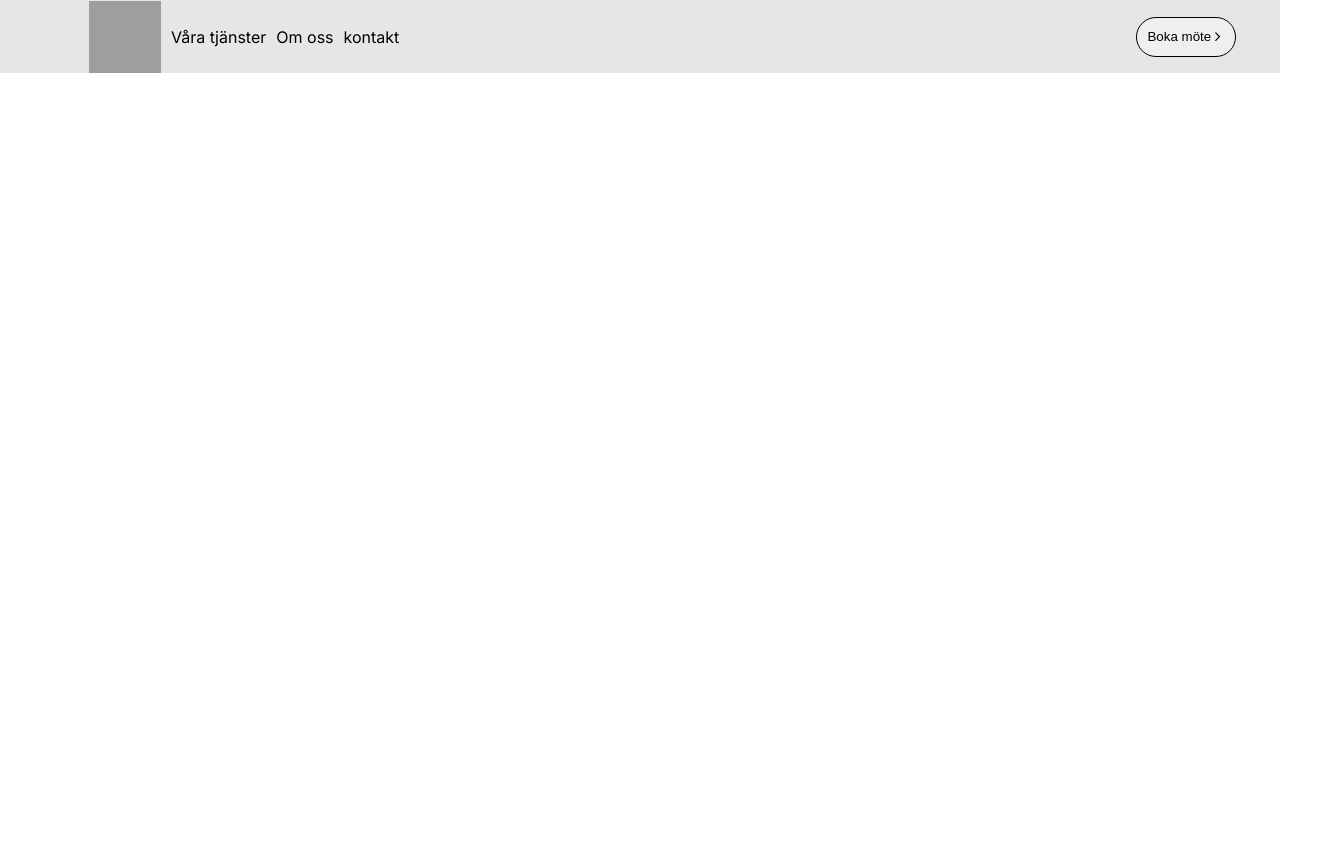
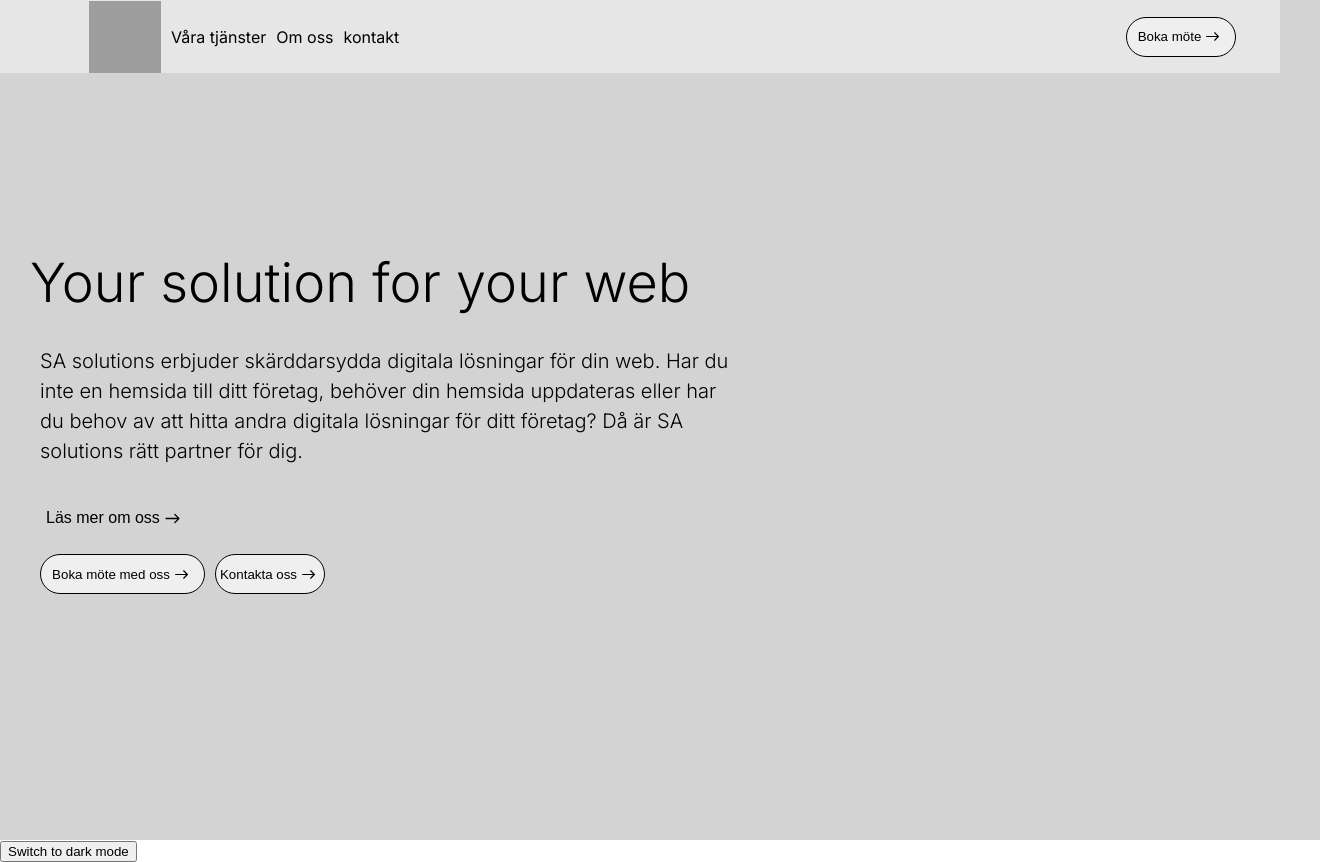
Before and after one commit to AdamNyberg95/webworks, a Next.js app: page / in a window 1280 px wide. Shown: the whole page, 1320 px wide, since content can reach past the window. Before the commit the page ends 800 px from the top, so only its background shows below. Built offline with nearby package versions, Linux system fonts and the light colour scheme; grey boxes are pictures that could not be loaded.

Commit message:
hero base-styling

```diff
--- a/app/components/Header/Header.styled.tsx
+++ b/app/components/Header/Header.styled.tsx
@@ -9,6 +9,7 @@ export const Container = styled.header`
   display: flex;
 flex-direction: row;
 justify-content: center;
+top: 0;
 `;
 
 export const StyledNavList = styled.ul`
@@ -18,6 +19,7 @@ justify-content: space-between;
 width: 90vw;
 align-items: center;
 max-width: 1400px;
+
 `;
 
 export const LoggoNavWrapper = styled.div`
@@ -43,8 +45,8 @@ export const BtnWrapper = styled.div`
 
 `;
 
-export const BtnBooking = styled.button`
-width: 100px;
+export const BtnPrimary = styled.button`
+width: 110px;
 height: 40px;
 border-radius: 20px;
 padding: 5px 5px;
--- a/app/components/Header/Header.tsx
+++ b/app/components/Header/Header.tsx
@@ -1,10 +1,11 @@
 'use client';
 
 import React from 'react';
-import { BtnBooking, BtnTypography, Container, Logga, LoggoNavWrapper, StyledNavLinkItem, StyledNavList} from './Header.styled';
+import {  BtnPrimary, BtnTypography, Container, Logga, LoggoNavWrapper, StyledNavLinkItem, StyledNavList} from './Header.styled';
 import logga from '../../assets/icons/logga.ico'
 import Image from 'next/image';
-import { IoIosArrowForward } from "react-icons/io";
+import { IoIosArrowRoundForward } from "react-icons/io";
+
 
 export const Header: React.FC = () => {
 const links = ["Våra tjänster", "Om oss", "kontakt"];
@@ -18,7 +19,8 @@ const links = ["Våra tjänster", "Om oss", "kontakt"];
           <StyledNavLinkItem key={index}>{link}</StyledNavLinkItem>
         ))}
       </LoggoNavWrapper>
-      <BtnBooking><BtnTypography>Boka möte </BtnTypography> <IoIosArrowForward /></BtnBooking>
+      <BtnPrimary><BtnTypography>Boka möte </BtnTypography> <IoIosArrowRoundForward size={23}/>
+      </BtnPrimary>
       </StyledNavList>
     </Container>
   );
--- /dev/null
+++ b/app/components/Hero/Hero.styled.tsx
@@ -0,0 +1,79 @@
+import styled from 'styled-components';
+
+export const Container = styled.header`
+height: 100vh;
+background-color: lightgray;
+width: 100vw;
+padding: 20px;
+
+
+`;
+
+export const TextBox = styled.div`
+display:flex;
+flex-direction: column;
+justify-content: center;
+margin-left: 10px;
+height: 100%;
+
+width: 55%;
+`;
+
+export const H1 = styled.h1`
+font-size: 54px;
+font-weight: 300;
+line-height: 1px;
+
+`;
+
+export const TypographyBig = styled.h4`
+font-size: 20px;
+font-weight: 300;
+line-height: 1.5;
+margin-left: 10px;
+
+
+
+
+
+`;
+
+export const BtnWrapper = styled.div`
+display: flex;
+flex-direction: row;
+margin-left: 10px;
+
+
+`;
+
+export const BtnText = styled.button`
+border: none;
+background-color: transparent;
+display: flex;
+
+align-items: center;
+margin-bottom: 10px;
+margin-left: 10px;
+
+
+`;
+
+export const TypographySmall = styled.p`
+font-size: 16px;
+
+
+`;
+
+export const BtnPrimaryBig = styled.button`
+width: 165px;
+height: 40px;
+border-radius: 20px;
+padding: 5px 5px;
+display: flex;
+flex-direction: row;
+align-items: center;
+justify-content: center;
+border: solid 1px;
+padding: 4px 4px;
+margin-right: 10px;
+`;
--- /dev/null
+++ b/app/components/Hero/Hero.tsx
@@ -0,0 +1,26 @@
+'use client';
+
+import React from 'react';
+import { BtnPrimaryBig, BtnText, BtnWrapper, Container, H1, TextBox, TypographyBig, TypographySmall } from './Hero.styled';
+import { BtnPrimary } from '../Header/Header.styled';
+import { IoIosArrowRoundForward } from "react-icons/io";
+
+
+export const Hero: React.FC = () => {
+    return(<Container>
+        <TextBox>
+            <H1>Your solution for your web</H1>
+             <TypographyBig> SA solutions erbjuder skärddarsydda digitala lösningar för din web. Har du inte en hemsida till ditt företag, behöver din hemsida uppdateras eller har du behov av att hitta andra digitala lösningar för ditt företag? Då är SA solutions rätt partner för dig. </TypographyBig>
+             <BtnText> <TypographySmall> Läs mer om oss </TypographySmall><IoIosArrowRoundForward size={25} /></BtnText>
+
+             <BtnWrapper>
+
+             <BtnPrimaryBig>Boka möte med oss <IoIosArrowRoundForward size={23}/></BtnPrimaryBig>        <BtnPrimary>Kontakta oss <IoIosArrowRoundForward size={23}/></BtnPrimary>
+             </BtnWrapper>
+             </TextBox>
+
+
+
+    </Container>)
+
+}
--- a/app/layout.tsx
+++ b/app/layout.tsx
@@ -4,6 +4,7 @@ import { Header } from './components/Header/Header';
 import ThemeToggle from './components/ThemeToggle/ThemeToggle';
 import { ThemeProvider } from './context/ThemeContext';
 import './globals.css';
+import { Hero } from './components/Hero/Hero';
 
 const inter = Inter({ subsets: ['latin'] });
 
@@ -22,6 +23,7 @@ export default function RootLayout({
       <body className={inter.className}>
         <ThemeProvider>
           <Header />
+          <Hero/>
           <ThemeToggle />
           <div
             style={{
```
